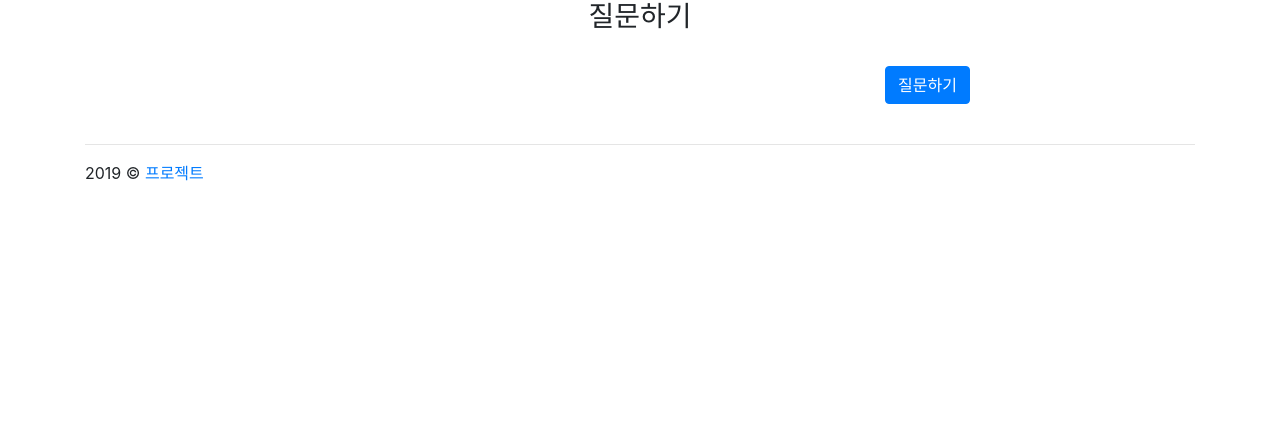
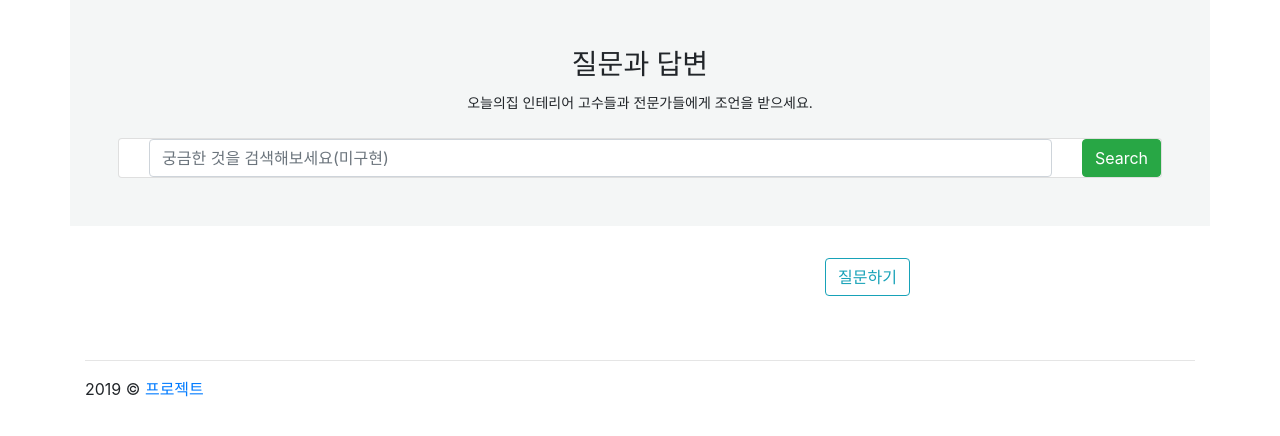
Before and after one commit to HyungtaeMoon/today_home, a Django app: page /community/ in a window 1280 px wide. Shown: the part 74-510 px from the top of the page. Run offline with Django 3.2, Linux system fonts and the light colour scheme; data that the repository does not hold is empty; parts of the project's set-up code (start-up, migrations or seed data) failed here and were passed over; some libraries are stand-ins or nearby versions.

Commit message:
[FIX] 게시판 main 페이지에 Search 버튼 등 템플릿 개선

```diff
--- a/app/community/views.py
+++ b/app/community/views.py
@@ -1,7 +1,10 @@
+from django.contrib.auth import get_user_model
 from django.shortcuts import render
 
 from .models import Community, CommentCommunity
 
+
+User = get_user_model()
 
 def community_notice_list(request):
     community_list = Community.objects.all()
@@ -19,3 +22,10 @@ def community_detail(request, community_pk):
         'comment_list': comment_list,
     }
     return render(request, 'community/community_detail.html', context)
+
+
+# def community_create(request):
+#     if request.method == 'POST':
+#         user = User.objects.get(pk=request.user.id)
+#         if user is not None:
+#             pass
--- a/app/templates/community/main_notice.html
+++ b/app/templates/community/main_notice.html
@@ -2,32 +2,57 @@
 
 {% block content %}
 
-    <div class="container mx-auto">
+    <div class="container mx-auto p-5 mb-2" style="background-color: #F4F6F6;">
         <div class="row justify-content-center">
-            <div><h3>질문하기</h3></div>
+            <h3>질문과 답변</h3>
+        </div>
+        <div class="text-center">
+            <small>오늘의집 인테리어 고수들과 전문가들에게 조언을 받으세요.</small>
         </div>
         <br>
-        <div class="container mx-auto">
-            <div class="row col-10 justify-content-end">
-                <button class="btn btn-primary">질문하기</button>
+
+        <form class="card card-sm">
+            <div class="row align-items-center">
+                <div class="col-auto">
+                    <i class="fas fa-search h5 text-body"></i>
+                </div>
+                <!--end of col-->
+                <div class="col">
+                    <input class="form-control form-control-borderless" type="search" placeholder="궁금한 것을 검색해보세요(미구현)">
+                </div>
+                <!--end of col-->
+                <div class="col-auto">
+                    <button class="btn btn btn-success" type="submit">Search</button>
+                </div>
+                <!--end of col-->
             </div>
+        </form>
+    </div>
+    <br>
+    <div class="container mx-auto">
+        <div class="row">
+            <div class="col-9">
+                <div class="text-right"><a href="{% url 'community:notice-create' %}"><button class="btn btn-outline-info">질문하기</button></a></div>
+            </div>
+
         </div>
     </div>
     <br>
-
-    <div class="container mx-auto">
-        <div class="row justify-content-center">
-            {% for community in community_list %}
+    <br>
+    {% for community in community_list %}
+        <div class="container mx-auto">
+            <div class="row justify-content-center">
                 <div class="col-6 text-left">
+                    <hr>
                     <div><b><a href="{% url 'community:detail' community.pk %}">{{ community.title }}</a></b></div>
-                    <div>{{ community.content }}</div>
+                    <div>{{ community.content|truncatechars:100 }}</div>
                     <div><small>{{ community.user }} | {{ community.created_at }}</small></div>
                 </div>
                 <div class="col-2 d-flex align-items-center">
                     <img src="{{ community.image.url }}" style="height: 70px; width: 70px;" alt="">
                 </div>
-            {% endfor %}
+            </div>
         </div>
-    </div>
+    {% endfor %}
 
 {% endblock %}
```
Also changed, not shown: app/community/forms.py (added).
